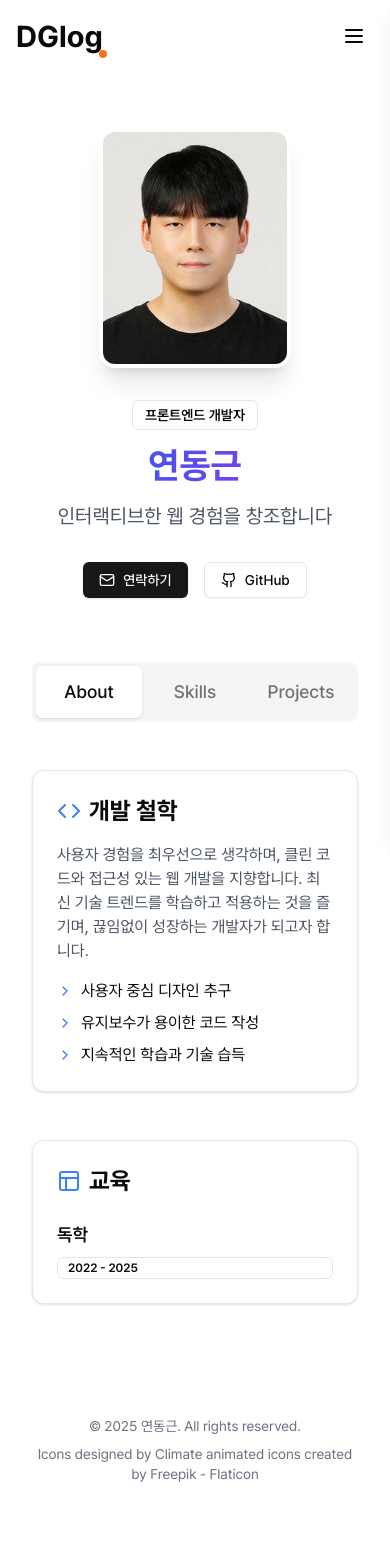
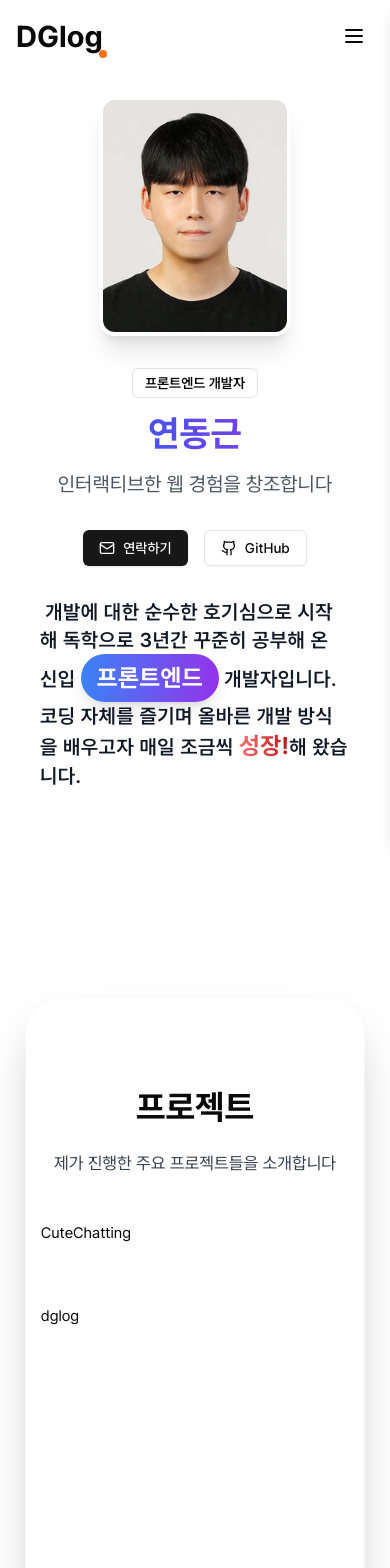
Before and after one commit to YEONDG/dglog, a Next.js app: page / in a window 390 px wide. Shown: the top 1568 px of the page. Before the commit the page ends 1500 px from the top, so only its background shows below. Built offline with nearby package versions, Linux system fonts and the light colour scheme.

Commit message:
wip: 프로젝트 페이지 수정중

```diff
--- a/app/page.tsx
+++ b/app/page.tsx
@@ -1,6 +1,11 @@
+import { AboutMe } from '@/components/home/about-me/about-me';
 import { HeroSection } from '@/components/home/hero-section';
-import { TabSection } from '@/components/home/tab-section';
-import { profileData, techStack, projects, education } from '@/data/home-data';
+import { Section } from '@/components/home/section/section';
+// import { TabSection } from '@/components/home/tab-section';
+import {
+  profileData,
+  // techStack, projects, education
+} from '@/data/home-data';
 import type { Metadata } from 'next';
 
 export const metadata: Metadata = {
@@ -25,7 +30,8 @@ export const metadata: Metadata = {
   },
   openGraph: {
     title: '연동근 - 프론트엔드 개발자 포트폴리오 | React, TypeScript, Next.js',
-    description: '프론트엔드 개발자 연동근의 포트폴리오 웹사이트입니다. React, TypeScript, Next.js를 활용한 모던 웹 개발 프로젝트와 개발 철학을 소개합니다.',
+    description:
+      '프론트엔드 개발자 연동근의 포트폴리오 웹사이트입니다. React, TypeScript, Next.js를 활용한 모던 웹 개발 프로젝트와 개발 철학을 소개합니다.',
     type: 'website',
     url: 'https://dglog.vercel.app',
     images: [
@@ -44,28 +50,32 @@ const Home = () => {
     <div className='min-h-screen'>
       {/* 스키마 구조화 데이터 추가 */}
       <script
-        type="application/ld+json"
+        type='application/ld+json'
         dangerouslySetInnerHTML={{
           __html: JSON.stringify({
             '@context': 'https://schema.org',
             '@type': 'ProfilePage',
-            'mainEntity': {
+            mainEntity: {
               '@type': 'Person',
-              'name': '연동근',
-              'jobTitle': '프론트엔드 개발자',
-              'url': 'https://dglog.vercel.app',
-              'knowsAbout': ['React', 'TypeScript', 'Next.js', 'JavaScript', 'HTML', 'CSS', 'TailwindCSS'],
-              'description': '프론트엔드 개발자 연동근의 포트폴리오입니다.'
-            }
-          })
+              name: '연동근',
+              jobTitle: '프론트엔드 개발자',
+              url: 'https://dglog.vercel.app',
+              knowsAbout: ['React', 'TypeScript', 'Next.js', 'JavaScript', 'HTML', 'CSS', 'TailwindCSS'],
+              description: '프론트엔드 개발자 연동근의 포트폴리오입니다.',
+            },
+          }),
         }}
       />
 
       {/* 히어로 섹션 */}
-      <HeroSection profileData={profileData} />
+      <div className='h-screen'>
+        <HeroSection profileData={profileData} />
+        <AboutMe />
+      </div>
 
       {/* 탭 섹션 */}
-      <TabSection techStack={techStack} projects={projects} education={education} />
+      {/* <TabSection techStack={techStack} projects={projects} education={education} /> */}
+      <Section />
     </div>
   );
 };
--- /dev/null
+++ b/components/home/about-me/about-me.tsx
@@ -0,0 +1,19 @@
+import React from 'react';
+
+export const AboutMe = () => {
+  return (
+    <div className=''>
+      <p className='text-gray-900 font-semibold text-xl px-6 tracking-wide '>
+        &nbsp;개발에 대한 순수한 호기심으로 시작해 독학으로 3년간 꾸준히 공부해 온 신입{' '}
+        <span className='bg-gradient-to-r from-blue-500 to-purple-600 text-white px-4 py-2 rounded-full text-2xl font-bold shadow-lg hover:shadow-xl transition-all duration-300 inline-block transform hover:-translate-y-1'>
+          프론트엔드
+        </span>{' '}
+        개발자입니다. <br /> 코딩 자체를 즐기며 올바른 개발 방식을 배우고자 매일 조금씩{' '}
+        <span className='text-transparent bg-clip-text bg-gradient-to-r from-red-400 to-red-700 font-bold text-2xl relative inline-block'>
+          성장!
+        </span>
+        해 왔습니다.
+      </p>
+    </div>
+  );
+};
--- a/components/home/hero-section.tsx
+++ b/components/home/hero-section.tsx
@@ -15,7 +15,7 @@ interface HeroSectionProps {
 
 export const HeroSection = ({ profileData }: HeroSectionProps) => {
   return (
-    <header className='container mx-auto px-4 py-16 md:py-24'>
+    <header className='container mx-auto px-4 py-8 md:py-16'>
       <div className='flex flex-col lg:flex-row items-center gap-8 md:gap-16'>
         {/* 프로필 이미지 */}
         <ProfileImage src={profileData.image} alt={`${profileData.name} 프로필 이미지`} />
--- /dev/null
+++ b/components/home/projects/cutechatting.tsx
@@ -0,0 +1,7 @@
+import React from 'react';
+
+const CuteChatting = () => {
+  return <div>CuteChatting</div>;
+};
+
+export default CuteChatting;
--- /dev/null
+++ b/components/home/projects/dglog.tsx
@@ -0,0 +1,5 @@
+import React from 'react';
+
+export const Dglog = () => {
+  return <div>dglog</div>;
+};
--- /dev/null
+++ b/components/home/section/section.tsx
@@ -0,0 +1,83 @@
+'use client';
+
+import { useRef } from 'react';
+import { motion, useInView, useScroll, useTransform } from 'framer-motion';
+import { Dglog } from '../projects/dglog';
+import CuteChatting from '../projects/cutechatting';
+
+export const Section = () => {
+  const sectionRef = useRef(null);
+  const isInView = useInView(sectionRef, { once: false, amount: 0.1 });
+
+  // 스크롤 관련 모션 값 설정
+  const { scrollYProgress } = useScroll({
+    target: sectionRef,
+    offset: ['start end', 'end start'],
+  });
+
+  // y 위치 변환 - 스크롤에 따라 섹션이 위로 올라오는 효과
+  const y = useTransform(scrollYProgress, [0, 0.5], ['30vh', '0vh']);
+
+  // 투명도 변환 - 스크롤에 따라 서서히 나타나는 효과
+  const opacity = useTransform(scrollYProgress, [0, 0.3], [0, 1]);
+
+  // 배경 색상 스케일 - 스크롤에 따라 배경색이 변하는 효과
+  const scale = useTransform(scrollYProgress, [0, 0.5], [0.8, 1]);
+
+  // 섹션 내용 애니메이션 변수
+  const contentVariants = {
+    hidden: { opacity: 0, y: 30 },
+    visible: {
+      opacity: 1,
+      y: 0,
+      transition: {
+        duration: 0.8,
+        staggerChildren: 0.2,
+      },
+    },
+  };
+
+  const itemVariants = {
+    hidden: { opacity: 0, y: 20 },
+    visible: {
+      opacity: 1,
+      y: 0,
+      transition: { duration: 0.5 },
+    },
+  };
+
+  return (
+    <motion.section
+      ref={sectionRef}
+      className='relative z-10 min-h-screen w-full bg-white dark:bg-slate-900 rounded-t-[40px] shadow-2xl'
+      style={{
+        y,
+        opacity,
+        scale,
+      }}
+    >
+      <div className='container mx-auto px-4 py-24'>
+        <motion.div
+          variants={contentVariants}
+          initial='hidden'
+          animate={isInView ? 'visible' : 'hidden'}
+          className='max-w-4xl mx-auto'
+        >
+          <motion.h2 variants={itemVariants} className='text-4xl font-bold mb-6 text-center'>
+            프로젝트
+          </motion.h2>
+
+          <motion.p variants={itemVariants} className='text-lg mb-12 text-center text-gray-700 dark:text-gray-300'>
+            제가 진행한 주요 프로젝트들을 소개합니다
+          </motion.p>
+
+          {/* 프로젝트 카드들 */}
+          <div className='flex flex-col gap-16'>
+            <CuteChatting />
+            <Dglog />
+          </div>
+        </motion.div>
+      </div>
+    </motion.section>
+  );
+};
```
